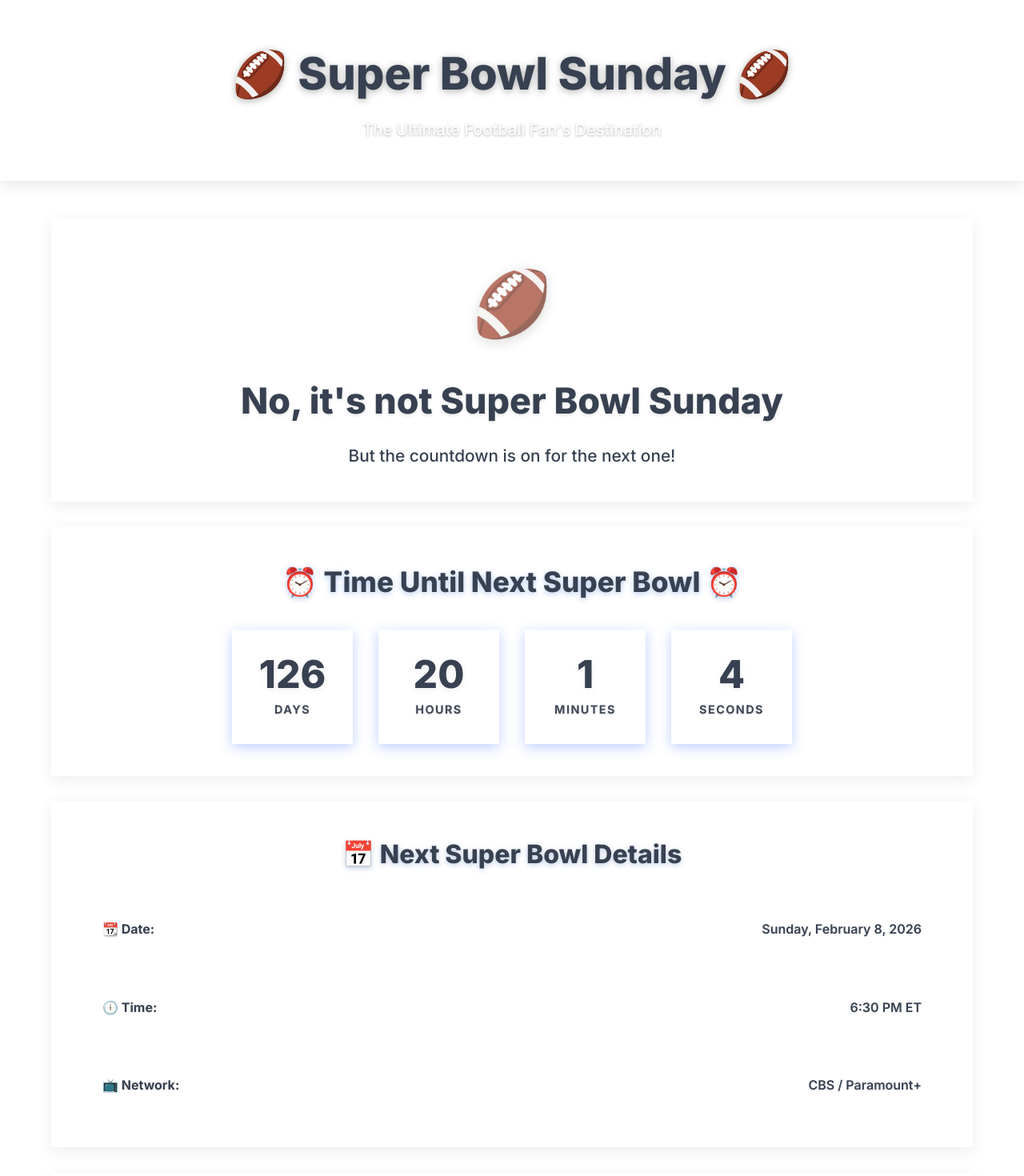
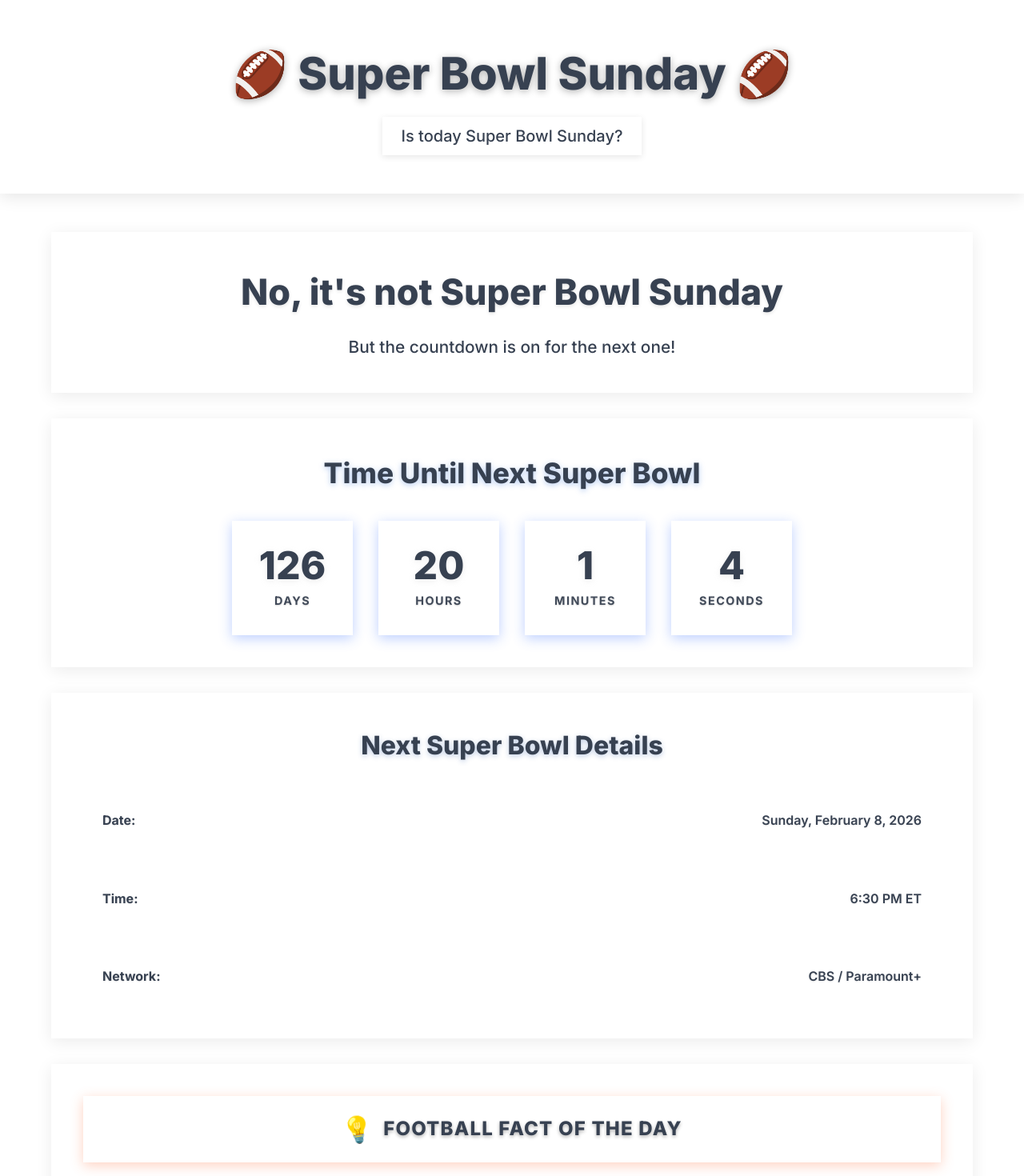
Before and after one commit to natechoiniere/nfl-zone, an Angular app: page / in a window 1280 px wide. Shown: the top 1470 px of the page at 80% size. Built offline with nearby package versions, Linux system fonts and the light colour scheme.

Commit message:
Fix text colors

```diff
--- a/src/app/app.css
+++ b/src/app/app.css
@@ -136,9 +136,13 @@
 
 .subtitle {
   font-size: 1.25rem;
-  color: rgba(255, 255, 255, 0.95);
+  color: var(--gray-900);
   font-weight: 500;
-  text-shadow: 0 1px 3px rgba(0, 0, 0, 0.3);
+  background: rgba(255, 255, 255, 0.95);
+  padding: 0.5rem 1.5rem;
+  border-radius: var(--border-radius);
+  display: inline-block;
+  box-shadow: 0 2px 8px rgba(0, 0, 0, 0.1);
 }
 
 @keyframes fadeInUp {
--- a/src/app/app.html
+++ b/src/app/app.html
@@ -2,7 +2,7 @@
 <header class="header">
   <div class="container">
     <h1 class="title">🏈 Super Bowl Sunday 🏈</h1>
-    <p class="subtitle">The Ultimate Football Fan's Destination</p>
+    <p class="subtitle">Is today Super Bowl Sunday?</p>
   </div>
 </header>
 
@@ -12,18 +12,10 @@
 
     <!-- Super Bowl Status Card -->
     <div class="status-card" [class.is-super-bowl]="isSuperBowlSunday()">
-      <div class="status-icon">
-        @if (isSuperBowlSunday()) {
-          <div class="football-icon active">🏈</div>
-        } @else {
-          <div class="football-icon">🏈</div>
-        }
-      </div>
-
       <div class="status-content">
         @if (isSuperBowlSunday()) {
           <h2 class="status-title success">YES! It's Super Bowl Sunday!</h2>
-          <p class="status-message">Grab your snacks and get ready for the big game! 🎉</p>
+          <p class="status-message">Grab your snacks and get ready for the big game!</p>
         } @else {
           <h2 class="status-title">No, it's not Super Bowl Sunday</h2>
           <p class="status-message">But the countdown is on for the next one!</p>
@@ -34,7 +26,7 @@
     <!-- Countdown Timer -->
     @if (!isSuperBowlSunday() && timeUntilNext()) {
       <div class="countdown-card">
-        <h3 class="countdown-title">⏰ Time Until Next Super Bowl ⏰</h3>
+        <h3 class="countdown-title">Time Until Next Super Bowl</h3>
         <div class="countdown-grid">
           <div class="countdown-item">
             <div class="countdown-number">{{ timeUntilNext()!.days }}</div>
@@ -59,10 +51,10 @@
     <!-- Next Super Bowl Info -->
     @if (nextSuperBowl()) {
       <div class="info-card">
-        <h3 class="info-title">📅 Next Super Bowl Details</h3>
+        <h3 class="info-title">Next Super Bowl Details</h3>
         <div class="info-content">
           <div class="info-item">
-            <span class="info-label">📆 Date:</span>
+            <span class="info-label">Date:</span>
             <span class="info-value">{{ nextSuperBowl()!.toLocaleDateString('en-US', {
               weekday: 'long',
               year: 'numeric',
@@ -71,11 +63,11 @@
             }) }}</span>
           </div>
           <div class="info-item">
-            <span class="info-label">🕕 Time:</span>
+            <span class="info-label">Time:</span>
             <span class="info-value">6:30 PM ET</span>
           </div>
           <div class="info-item">
-            <span class="info-label">📺 Network:</span>
+            <span class="info-label">Network:</span>
             <span class="info-value">CBS / Paramount+</span>
           </div>
         </div>
```
